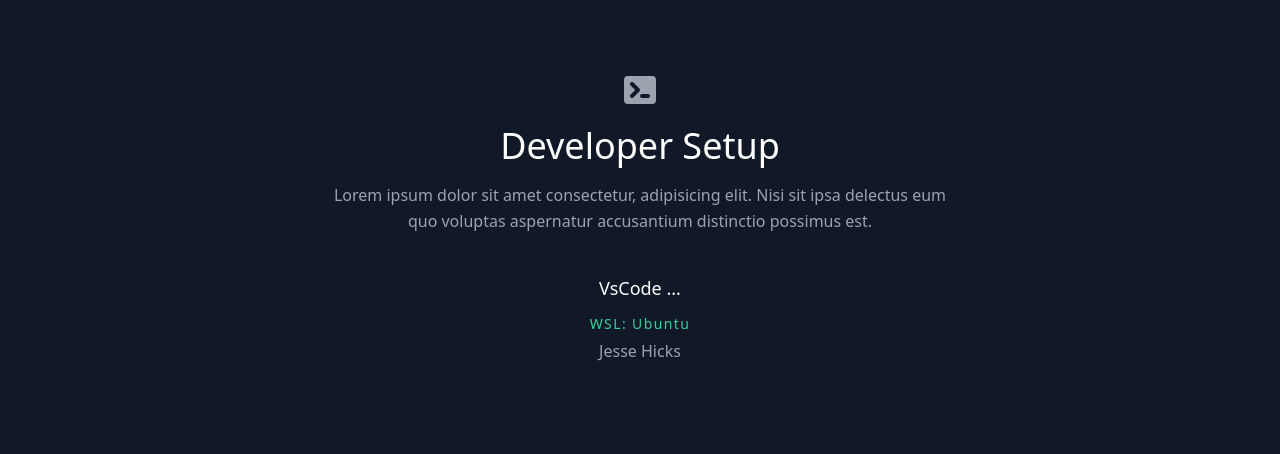
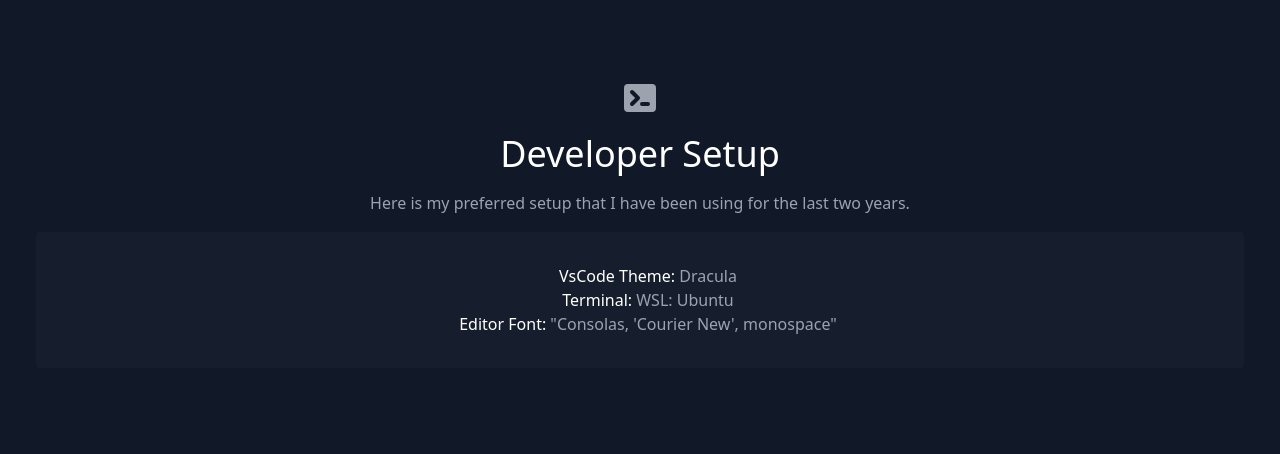
Before and after one commit to carlyyburton/burton_carly_final_site, a React (Create React App) app: page / in a window 1280 px wide. Shown: the part 2770-3224 px from the top of the page. Built offline with nearby package versions, Linux system fonts and the light colour scheme.

Commit message:
Updated Setup

```diff
--- a/src/components/Setup.js
+++ b/src/components/Setup.js
@@ -12,23 +12,29 @@
           Developer Setup
           </h1>
           <p className="text-base leading-relaxed xl:w-2/4 lg:w-3/4 mx-auto">
-            Lorem ipsum dolor sit amet consectetur, adipisicing elit. Nisi sit
-            ipsa delectus eum quo voluptas aspernatur accusantium distinctio
-            possimus est.
+            Here is my preferred setup that I have been using for the last two years.
           </p>
-          {setup.map((setup) => (
-              <div className="flex relative">
-                <div className="px-8 py-10 relative z-10 w-full">
-                  <h1 className="title-font text-lg font-medium text-white mb-3">
-                    {setup.vscode}
-                  </h1>
-                   <h2 className="tracking-widest text-sm title-font font-medium text-green-400 mb-1">
-                    {setup.terminal}
-                  </h2>
-                  <p className="leading-relaxed">{setup.editor}</p>
+          <div className="content-center">
+            {setup.map((setup) => (
+              <div className="p-4 w-full">
+                <div className="h-full bg-gray-800 bg-opacity-40 p-8 rounded ">
+                  <div className="inline-flex items-center">
+                    <span className="flex-grow flex flex-col pl-4">
+                    <p className="font-medium">
+                        <span className="title-font font-medium text-white">VsCode Theme: </span>{setup.vscode}
+                    </p>
+                    <p className="font-medium">
+                        <span className="title-font font-medium text-white">Terminal: </span>{setup.terminal}
+                    </p>
+                    <p className="font-medium">
+                        <span className="title-font font-medium text-white">Editor Font: </span>{setup.editor_font}
+                    </p>
+                    </span>
+                  </div>
                 </div>
               </div>
-          ))}
+            ))}
+          </div>
         </div>
       </div>
     </section>
--- a/src/components/Skills.js
+++ b/src/components/Skills.js
@@ -12,8 +12,8 @@
           <h1 className="sm:text-4xl text-3xl font-medium title-font text-white mb-4">
             Skills &amp; Technologies
           </h1>
-          <p className="text-base leading-relaxed xl:w-2/4 lg:w-3/4 mx-auto">
-            Here are the programming languages/frameworks I am most familiar with.<br/>Next are the tools that I have used the most during my studies.
+          <p className="text-base leading-relaxed xl:w-2/4 lg:w-3/4 mx-auto pb-2">
+            Here are the programming languages/frameworks and tools I am most familiar with.
           </p>
           <h5 className="sm:text-3x1 text-2xl font-medium title-font text-white mb-4">
             Languages/Frameworks
--- a/src/data.js
+++ b/src/data.js
@@ -70,8 +70,8 @@
 
 export const setup = [
   {
-    vscode: "VsCode ...",
+    vscode: "Dracula",
     terminal: "WSL: Ubuntu",
-    editor: "Jesse Hicks",
+    editor_font: "\"Consolas, 'Courier New', monospace\"",
   },
 ];
```
